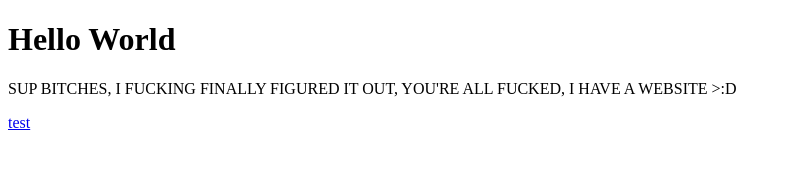
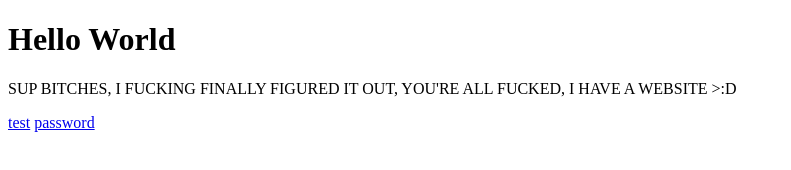
Before and after one commit to katiescavern/website, a plain HTML site: page index.html in a window 1280 px wide. Shown: the whole page, without its empty margins (0-791 px from the left). Drawn offline with Linux system fonts and the light colour scheme.

Commit message:
Update index.html

```diff
--- a/index.html
+++ b/index.html
@@ -4,5 +4,6 @@
 <h1>Hello World</h1>
 <p>SUP BITCHES, I FUCKING FINALLY FIGURED IT OUT, YOU'RE ALL FUCKED, I HAVE A WEBSITE >:D</p>
 <a href="testing.html">test</a>
+  <a href="password.html">password</a>
 </body>
 </html>
```
